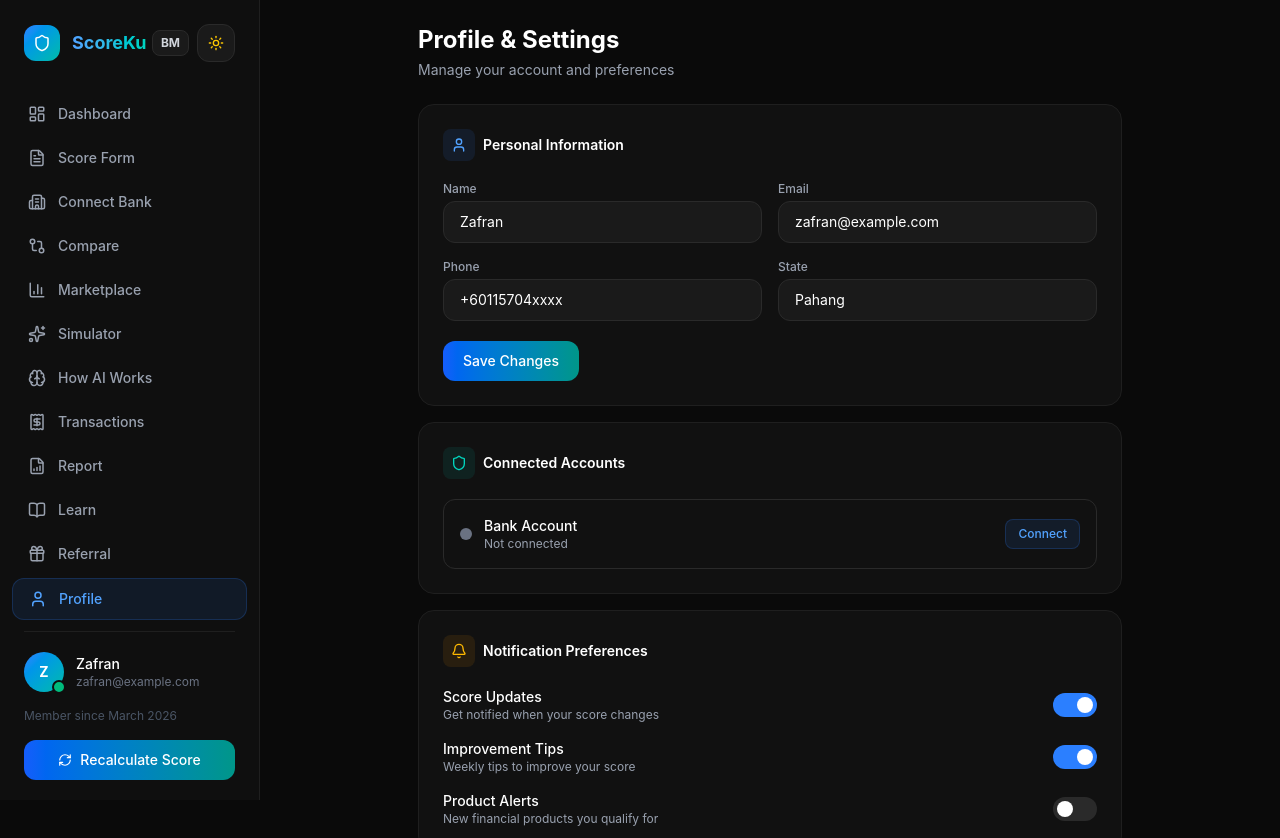
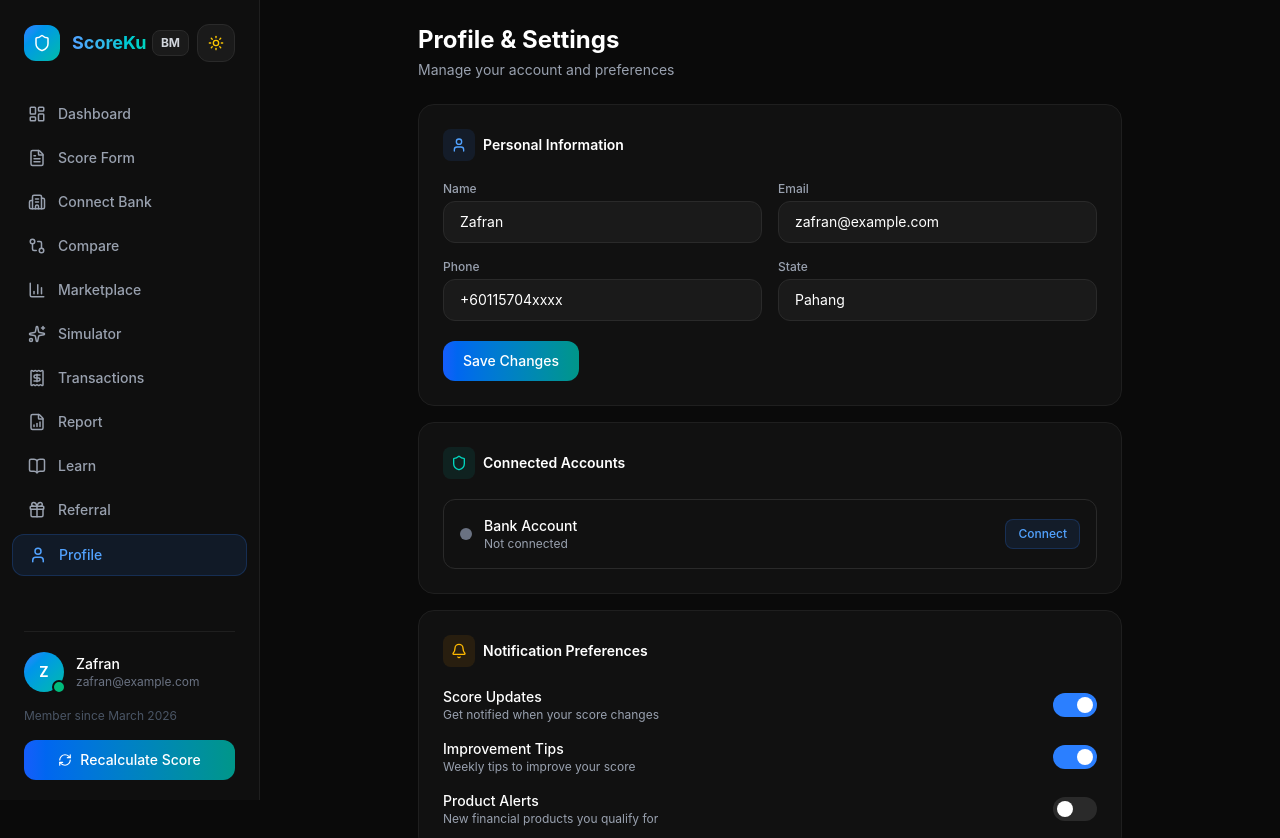
Before and after one commit to Vexccz/scoreku, a React app in the folder frontend/: page /profile in a window 1280 px wide. Shown: the top 838 px of the page. Built offline with nearby package versions, Linux system fonts and the light colour scheme; no server answers; the HTML template or start-up script is replaced by a standard one.

Commit message:
fix: remove 'How AI Works' from dashboard sidebar (keep on landing only)

```diff
--- a/frontend/src/components/AppSidebar.jsx
+++ b/frontend/src/components/AppSidebar.jsx
@@ -16,7 +16,6 @@ const navItems = [
   { label: 'Compare', icon: GitCompare, path: '/comparison' },
   { label: 'Marketplace', icon: BarChart3, path: '/marketplace' },
   { label: 'Simulator', icon: Sparkles, path: '/simulation' },
-  { label: 'How AI Works', icon: Brain, path: '/ai' },
   { label: 'Transactions', icon: Receipt, path: '/transactions' },
   { label: 'Report', icon: FileBarChart, path: '/report' },
   { label: 'Learn', icon: BookOpen, path: '/learn' },
```
